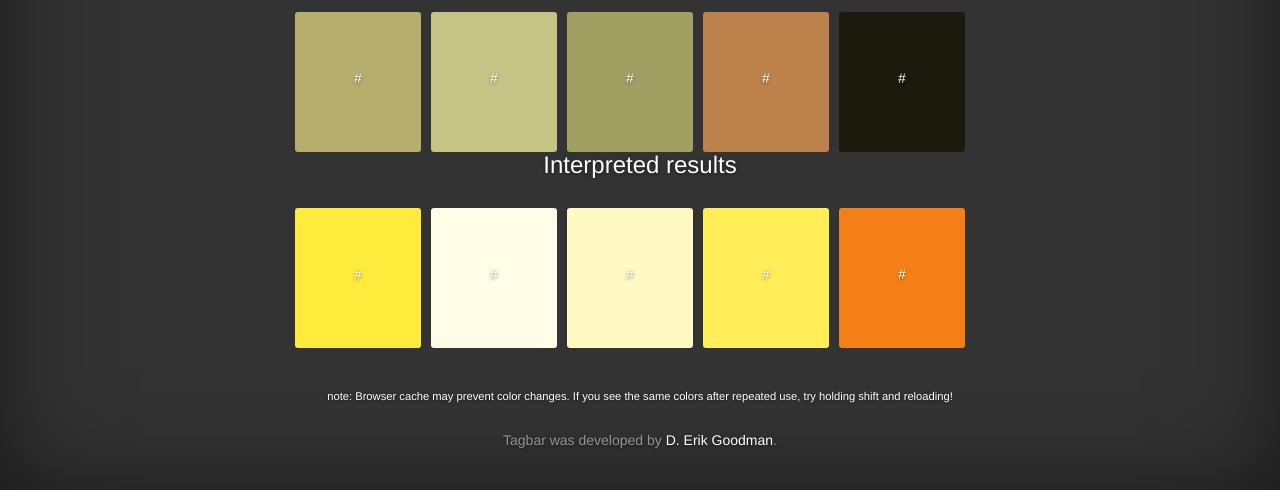
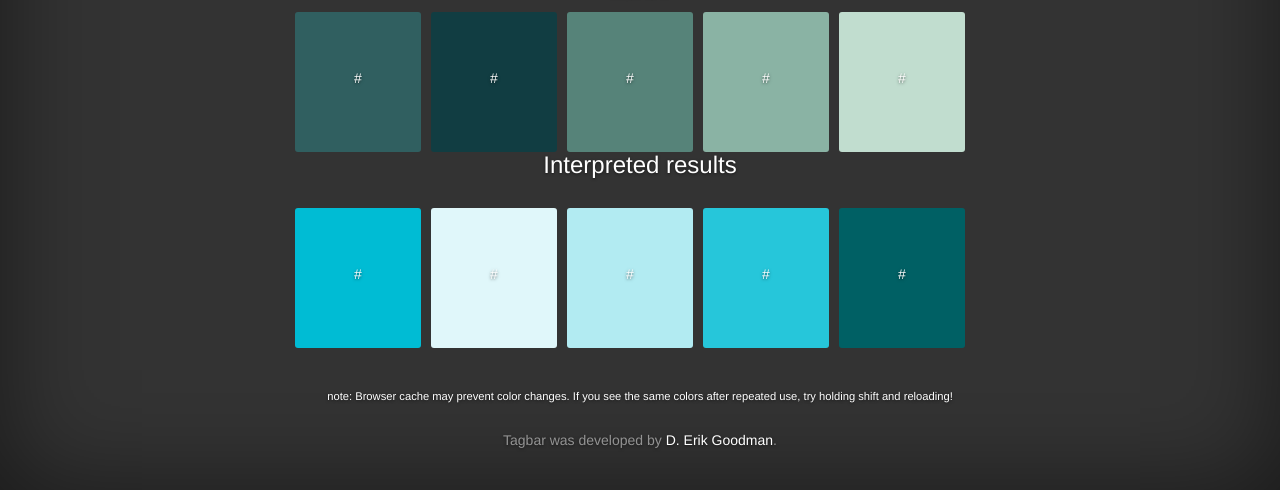
Before and after one commit to DEGoodman/tagbar, a Flask app: template app/templates/results.html in a window 1280 px wide. Shown: the part 310-800 px from the top of the page. Run offline with Flask 2, Linux system fonts and the light colour scheme; the template is opened without the code that fills it, so the values that code supplies are empty; some libraries are stand-ins or nearby versions.

Commit message:
refactor for eventual interactivity

```diff
--- a/app/forms.py
+++ b/app/forms.py
@@ -4,3 +4,6 @@ from wtforms.validators import DataRequired
 
 class TagForm(Form):
     tag = StringField('tag', validators=[DataRequired()])
+
+class NewPhoto(Form):
+    tag = StringField('tag', validators=[DataRequired()])
--- a/app/static/css/colors.css
+++ b/app/static/css/colors.css
@@ -1,39 +1,39 @@
 #a {
-	background-color: rgb(181, 174, 108);
+	background-color: rgb(48, 95, 96);
 }
 
 #b {
-	background-color: rgb(198, 196, 132);
+	background-color: rgb(17, 61, 66);
 }
 
 #c {
-	background-color: rgb(161, 160, 99);
+	background-color: rgb(86, 131, 121);
 }
 
 #d {
-	background-color: rgb(189, 130, 76);
+	background-color: rgb(138, 179, 164);
 }
 
 #e {
-	background-color: rgb(28, 25, 13);
+	background-color: rgb(193, 221, 207);
 }
 
 #f {
-	background-color: #ffeb3b;
+	background-color: #00bcd4;
 }
 
 #g {
-	background-color: #fffde7;
+	background-color: #e0f7fa;
 }
 
 #h {
-	background-color: #fff9c4;
+	background-color: #b2ebf2;
 }
 
 #i {
-	background-color: #ffee58;
+	background-color: #26c6da;
 }
 
 #j {
-	background-color: #f57f17;
+	background-color: #006064;
 }
```
Also changed, not shown: app/analyzer.py (+0 -26 lines), app/palletizer.py (+0 -12 lines), app/views.py (+17 -7 lines), app/static/images/Average.jpg.
